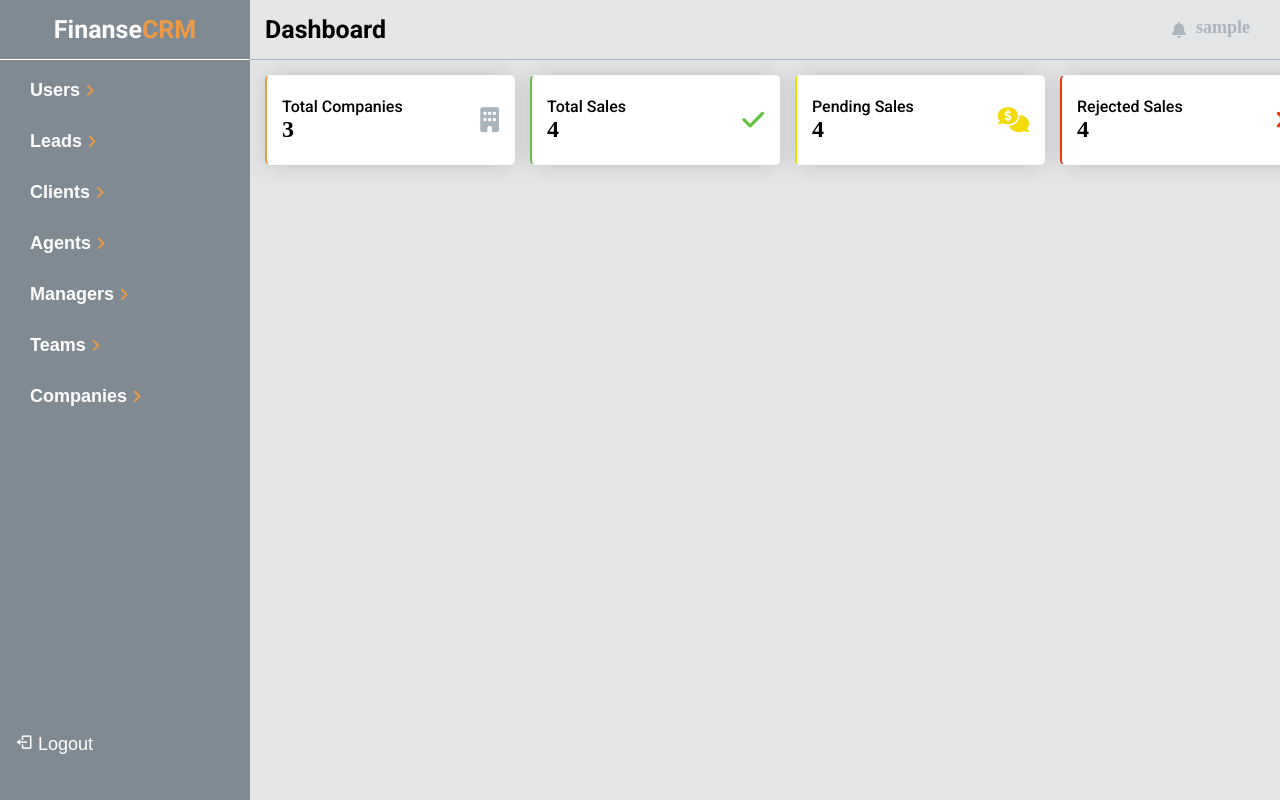
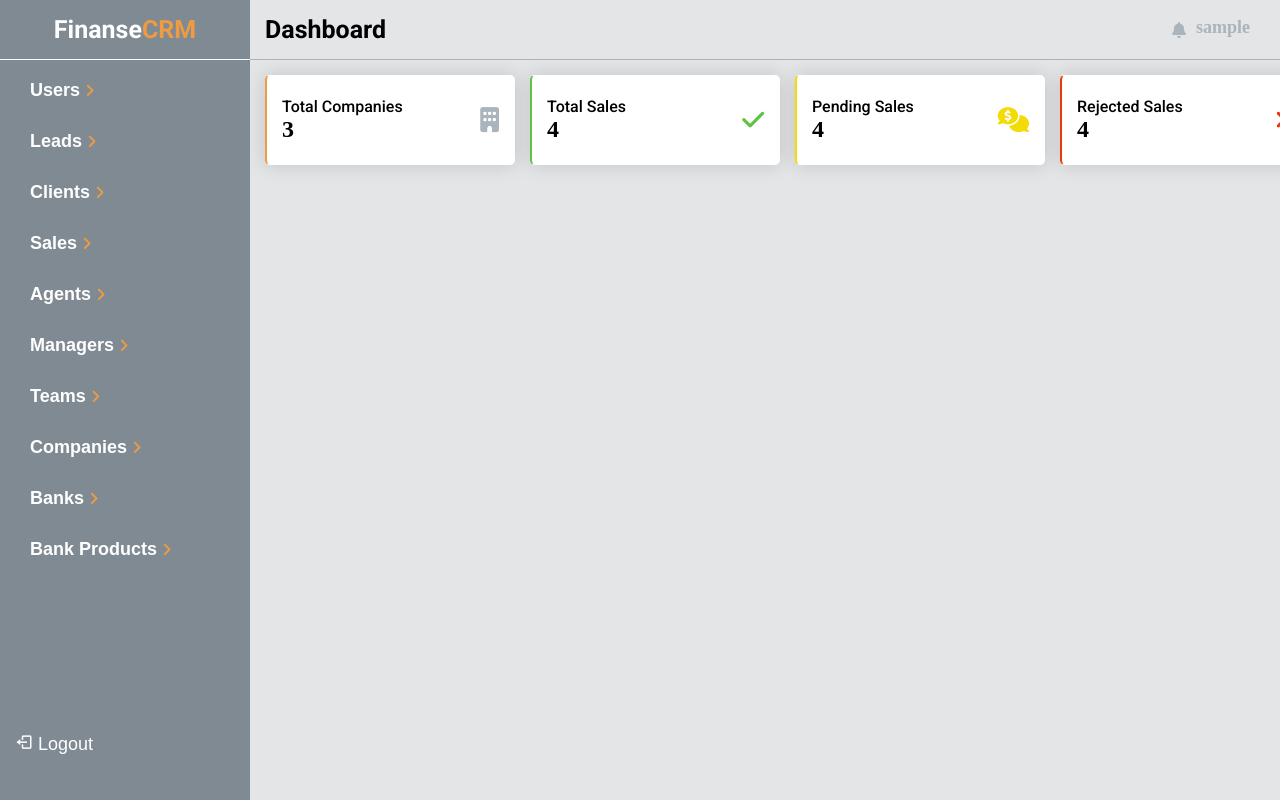
Before and after one commit to nxfive/finanse-crm, a Django app: a page that uses templates/dashboard.html in a window 1280 px wide; the page is wider, and only the part inside the window is pictured. Run offline with Django 5.2, Linux system fonts and the light colour scheme; the visitor is signed in with stand-in values (Sample User, id 1); data comes from the database, SQL or seed files in the repository; data that the repository does not hold is empty; parts of the project's set-up code (start-up, migrations or seed data) failed here and were passed over.

Commit message:
feat: Add Sales, Banks, Bank Products to dashboard nav

```diff
--- a/templates/dashboard.html
+++ b/templates/dashboard.html
@@ -30,6 +30,9 @@
                     <a href="{% url 'clients:client-list' %}">Clients <i class="fa-solid fa-angle-right"></i></a>
                 </div>
                 <div class="nav-items-title">
+                    <a href="{% url 'sales:sale-list' %}">Sales <i class="fa-solid fa-angle-right"></i></a>
+                </div>
+                <div class="nav-items-title">
                     <a href="{% url 'agents:agent-list' %}">Agents <i class="fa-solid fa-angle-right"></i></a>
                 </div>
                 <div class="nav-items-title">
@@ -40,6 +43,12 @@
                 </div>
                 <div class="nav-items-title">
                     <a href="{% url 'companies:company-list' %}">Companies <i class="fa-solid fa-angle-right"></i></a>
+                </div>
+                <div class="nav-items-title">
+                    <a href="{% url 'banks:bank-list' %}">Banks <i class="fa-solid fa-angle-right"></i></a>
+                </div>
+                <div class="nav-items-title">
+                    <a href="{% url 'banks:bank-product-list' %}">Bank Products <i class="fa-solid fa-angle-right"></i></a>
                 </div>
             </div>
             <div class="nav-logout">
```
